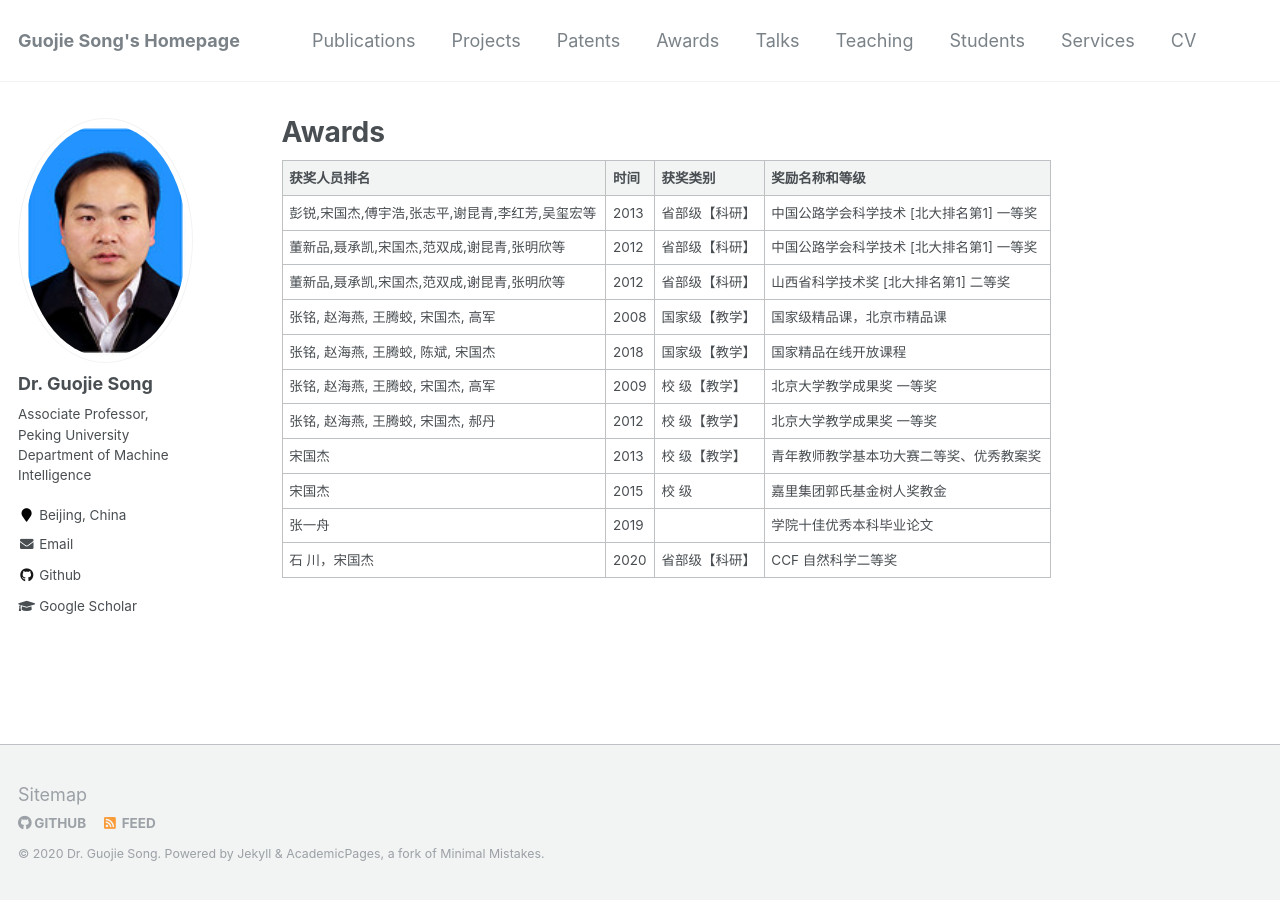
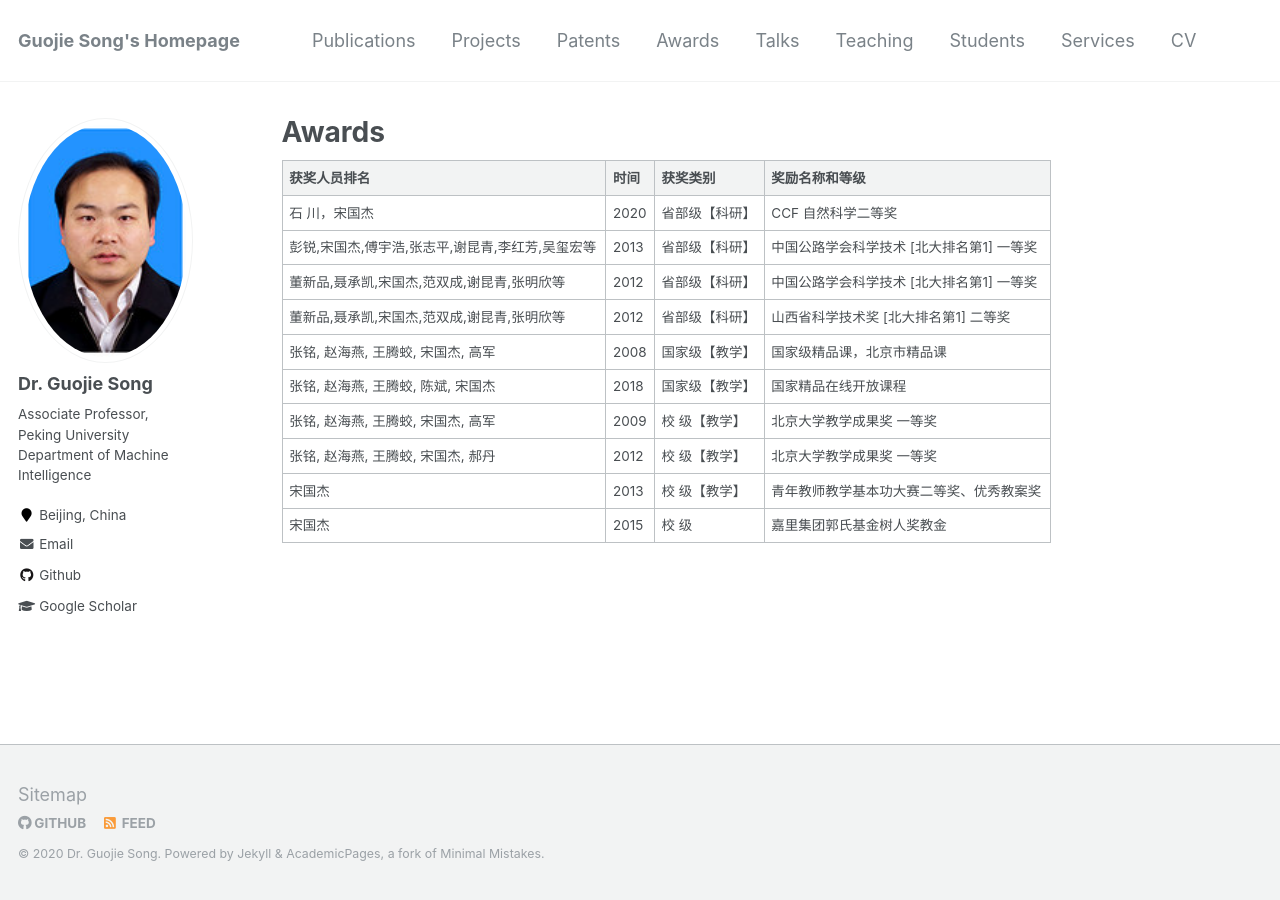
Before and after one commit to gjsong-pku/gjsong-pku.github.io, a Jekyll site: the page built from _pages/awards.md, in a window 1280 px wide. Built offline with Jekyll 4.4.1, drawn with Linux system fonts in a browser that asks for light colours.

Commit message:
Update awards.md

```diff
--- a/_pages/awards.md
+++ b/_pages/awards.md
@@ -16,5 +17,3 @@ permalink: /awards/
 | 张铭, 赵海燕, 王腾蛟, 宋国杰, 郝丹               | 2012 | 校 级【教学】  | 北京大学教学成果奖          一等奖        |
 | 宋国杰                                           | 2013 | 校 级【教学】  | 青年教师教学基本功大赛二等奖、优秀教案奖  |
 | 宋国杰                                           | 2015 | 校 级          | 嘉里集团郭氏基金树人奖教金                |
-| 张一舟                                           | 2019 |                | 学院十佳优秀本科毕业论文                  |
-| 石 川，宋国杰                                     | 2020 | 省部级【科研】  | CCF 自然科学二等奖                        |
```
Also changed, not shown: other parts of _pages/awards.md (+1 -0 lines).
